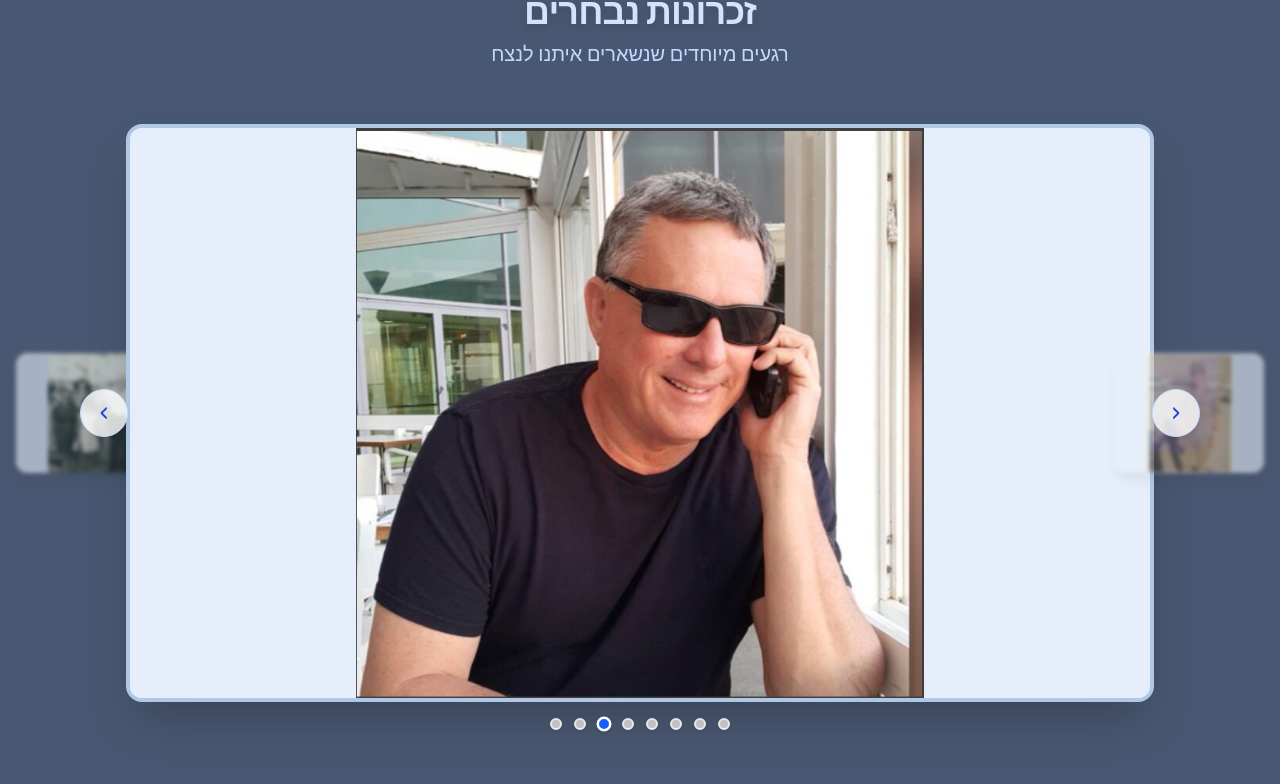
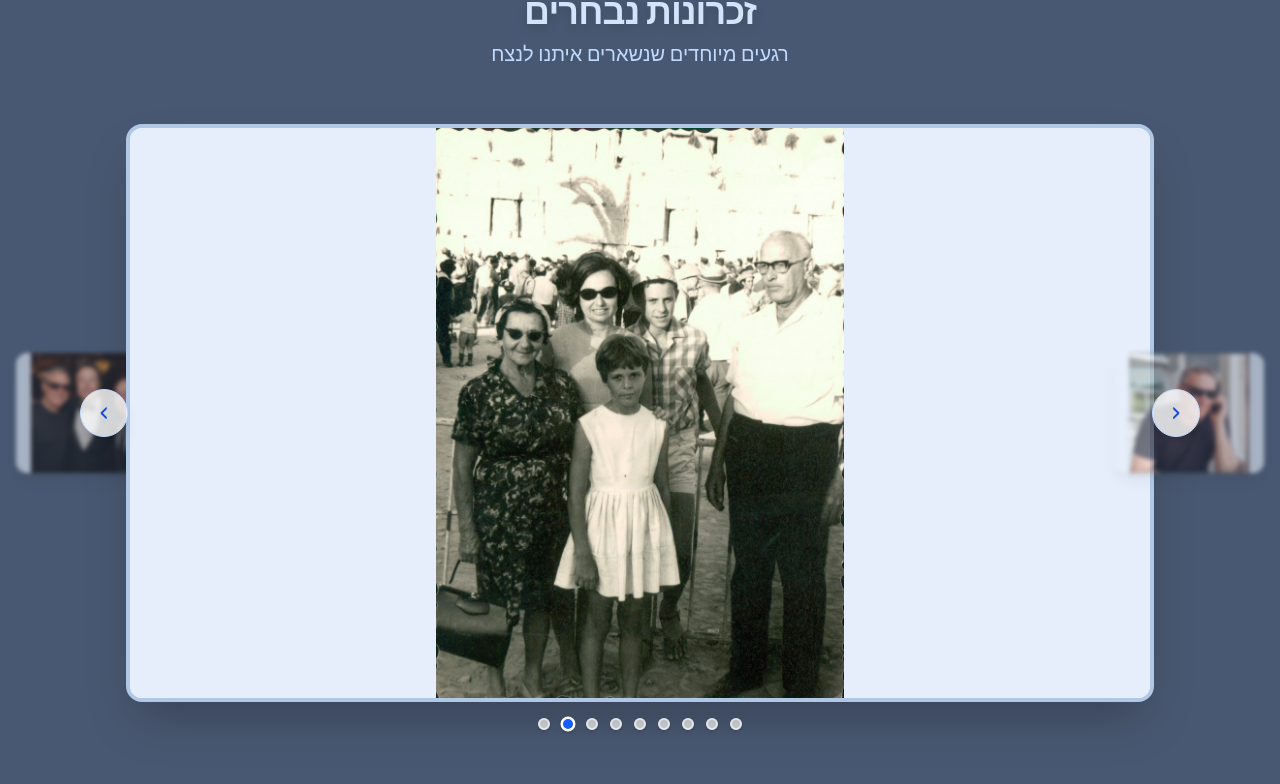
Before and after one commit to ShaharWeissman/DadBday, a Next.js app: page / in a window 1280 px wide. Shown: the part 652-1436 px from the top of the page. Built offline with nearby package versions, Linux system fonts and the light colour scheme.

Commit message:
feat: add carousel and recommendations components with auto-rotating slides

```diff
--- a/src/app/components/carousel/Carousel.tsx
+++ b/src/app/components/carousel/Carousel.tsx
@@ -13,7 +13,7 @@ export default function Carousel() {
   useEffect(() => {
     const id = setInterval(() => {
       setCurrent((prev) => (prev + 1) % length);
-    }, 3000);
+    }, 6000);
     return () => clearInterval(id);
   }, [length]);
 
--- a/src/app/components/recomends/Recommends.tsx
+++ b/src/app/components/recomends/Recommends.tsx
@@ -57,12 +57,12 @@ const recommendations = [
   {
     name: "Spotify",
     quote: "Amir's playlist: 100% hits, 0% skips.",
-    logo: "https://1000logos.net/wp-content/uploads/2017/08/Spotify-logo.png",
+    logo: "https://upload.wikimedia.org/wikipedia/commons/thumb/1/19/Spotify_logo_without_text.svg/2048px-Spotify_logo_without_text.svg.png",
   },
   {
     name: "Tesla",
     quote: "If Amir was a car, he'd run on pure inspiration.",
-    logo: "https://1000logos.net/wp-content/uploads/2018/02/Tesla-Logo.png",
+    logo: "https://upload.wikimedia.org/wikipedia/commons/thumb/b/bd/Tesla_Motors.svg/1200px-Tesla_Motors.svg.png",
   },
   {
     name: "Intel",
--- a/src/data/carouselData.ts
+++ b/src/data/carouselData.ts
@@ -7,5 +7,6 @@ export const carouselImages: string[] = [
   "/images/carousel/young1.jpg",
   "/images/carousel/pavaroti.jpg",
   "/images/carousel/jobs.jpg",
+  "/images/carousel/happy-fam.jpg",
   "/images/timeline/80/presentor.jpeg",
 ];
```
Also changed, not shown: public/images/carousel/happy-fam.jpg (added).
